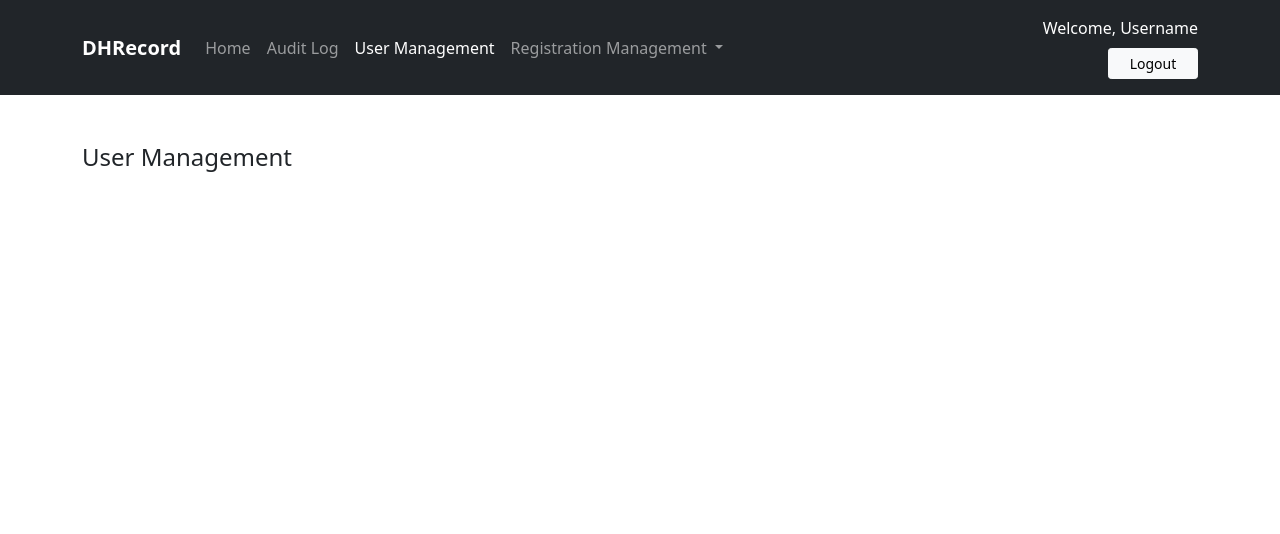
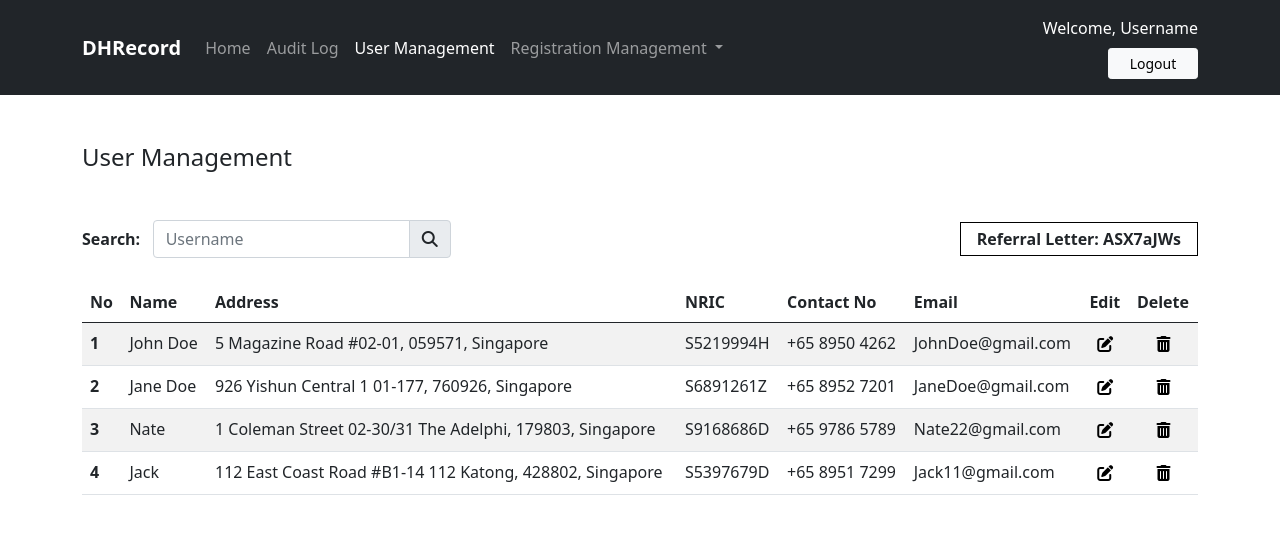
Before and after one commit to dhrecord/dhrecord-webapp, a PHP site: page /html/usermanagement.html in a window 1280 px wide. Shown: the top 534 px of the page. Run offline with PHP 8.4, Linux system fonts and the light colour scheme; some libraries are stand-ins or nearby versions.

Commit message:
[add user management without edit popup window - superadmin page content]

```diff
--- a/dhrecord/superadmin/css/style.css
+++ b/dhrecord/superadmin/css/style.css
@@ -1,3 +1,16 @@
-/* h1{
-    color: blue;
-} */
+.img-icon-search{
+    width: 16px;
+}
+
+.referral-box{
+    border: 1px solid black!important;
+}
+
+td > button{
+    background: none;
+}
+
+button:hover{
+    opacity: 0.6;
+    transition: 0.6s;
+}
--- a/dhrecord/superadmin/html/usermanagement.html
+++ b/dhrecord/superadmin/html/usermanagement.html
@@ -10,8 +10,12 @@
 
     <!-- bootstrap css -->
     <link href="https://cdn.jsdelivr.net/npm/bootstrap@5.0.2/dist/css/bootstrap.min.css" rel="stylesheet"
-        integrity="sha384-EVSTQN3/azprG1Anm3QDgpJLIm9Nao0Yz1ztcQTwFspd3yD65VohhpuuCOmLASjC" crossorigin="anonymous">
+        integrity="sha384-EVSTQN3/azprG1Anm3QDgpJLIm9Nao0Yz1ztcQTwFspd3yD65VohhpuuCOmLASjC" crossorigin="anonymous" />
 
+    <!-- fontawesome -->
+    <link rel="stylesheet" href="https://cdnjs.cloudflare.com/ajax/libs/font-awesome/6.1.1/css/all.min.css"
+        integrity="sha512-KfkfwYDsLkIlwQp6LFnl8zNdLGxu9YAA1QvwINks4PhcElQSvqcyVLLD9aMhXd13uQjoXtEKNosOWaZqXgel0g=="
+        crossorigin="anonymous" referrerpolicy="no-referrer" />
 </head>
 
 <body>
@@ -57,9 +61,86 @@
         </div>
     </nav>
 
+    <!-- content -->
     <div class="container my-5">
-        <h4>User Management</h4>
+        <h4 class="mb-5">User Management</h4>
+        <div class="mb-4 d-flex align-items-center justify-content-between">
+            <div class="d-flex align-items-center">
+                <p class="m-0"><b>Search:</b>&nbsp;&nbsp;&nbsp;</p>
+                <div class="input-group">
+                    <input type="text" class="form-control" placeholder="Username" aria-label="Username"
+                        aria-describedby="basic-addon2" style="max-width: 300px;" />
+                    <button class="input-group-text" id="basic-addon2">
+                        <i class="fa-solid fa-magnifying-glass"></i>
+                    </button>
+                </div>
+            </div>
+            <div class="referral-box px-3 py-1">
+                <p class="m-0"><b>Referral Letter: ASX7aJWs</b></p>
+            </div>
+        </div>
+        <table class="table table-striped">
+            <thead>
+                <tr>
+                    <th scope="col">No</th>
+                    <th scope="col">Name</th>
+                    <th scope="col">Address</th>
+                    <th scope="col">NRIC</th>
+                    <th scope="col">Contact No</th>
+                    <th scope="col">Email</th>
+                    <th scope="col">Edit</th>
+                    <th scope="col">Delete</th>
+                </tr>
+            </thead>
+            <tbody>
+                <tr>
+                    <th scope="row">1</th>
+                    <td>John Doe</td>
+                    <td>5 Magazine Road #02-01, 059571, Singapore</td>
+                    <td>S5219994H</td>
+                    <td>+65 8950 4262</td>
+                    <td>JohnDoe@gmail.com</td>
+                    <td class="text-center"><button class="border-0"><i class="fa-solid fa-pen-to-square"></i></button>
+                    </td>
+                    <td class="text-center"><button class="border-0"><i class="fa-solid fa-trash-can"></i></button></td>
+                </tr>
+                <tr>
+                    <th scope="row">2</th>
+                    <td>Jane Doe</td>
+                    <td>926 Yishun Central 1 01-177, 760926, Singapore</td>
+                    <td>S6891261Z</td>
+                    <td>+65 8952 7201</td>
+                    <td>JaneDoe@gmail.com</td>
+                    <td class="text-center"><button class="border-0"><i class="fa-solid fa-pen-to-square"></i></button>
+                    </td>
+                    <td class="text-center"><button class="border-0"><i class="fa-solid fa-trash-can"></i></button></td>
+                </tr>
+                <tr>
+                    <th scope="row">3</th>
+                    <td>Nate</td>
+                    <td>1 Coleman Street 02-30/31 The Adelphi, 179803, Singapore</td>
+                    <td>S9168686D</td>
+                    <td>+65 9786 5789</td>
+                    <td>Nate22@gmail.com</td>
+                    <td class="text-center"><button class="border-0"><i class="fa-solid fa-pen-to-square"></i></button>
+                    </td>
+                    <td class="text-center"><button class="border-0"><i class="fa-solid fa-trash-can"></i></button></td>
+                </tr>
+                <tr>
+                    <th scope="row">4</th>
+                    <td>Jack</td>
+                    <td>112 East Coast Road #B1-14 112 Katong, 428802, Singapore</td>
+                    <td>S5397679D</td>
+                    <td>+65 8951 7299</td>
+                    <td>Jack11@gmail.com</td>
+                    <td class="text-center"><button class="border-0"><i class="fa-solid fa-pen-to-square"></i></button>
+                    </td>
+                    <td class="text-center"><button class="border-0"><i class="fa-solid fa-trash-can"></i></button></td>
+                </tr>
+            </tbody>
+        </table>
     </div>
+
 
     <!-- bootstrap js -->
     <script src="https://cdn.jsdelivr.net/npm/bootstrap@5.0.2/dist/js/bootstrap.bundle.min.js"
```
